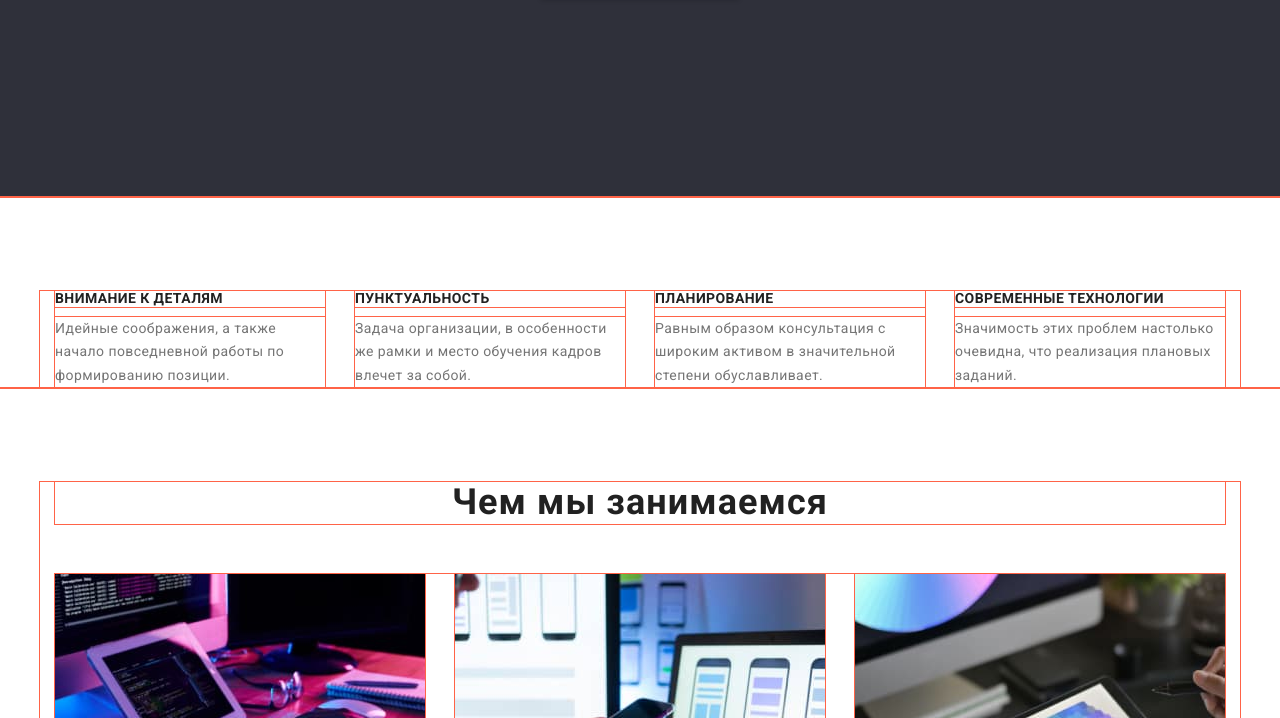
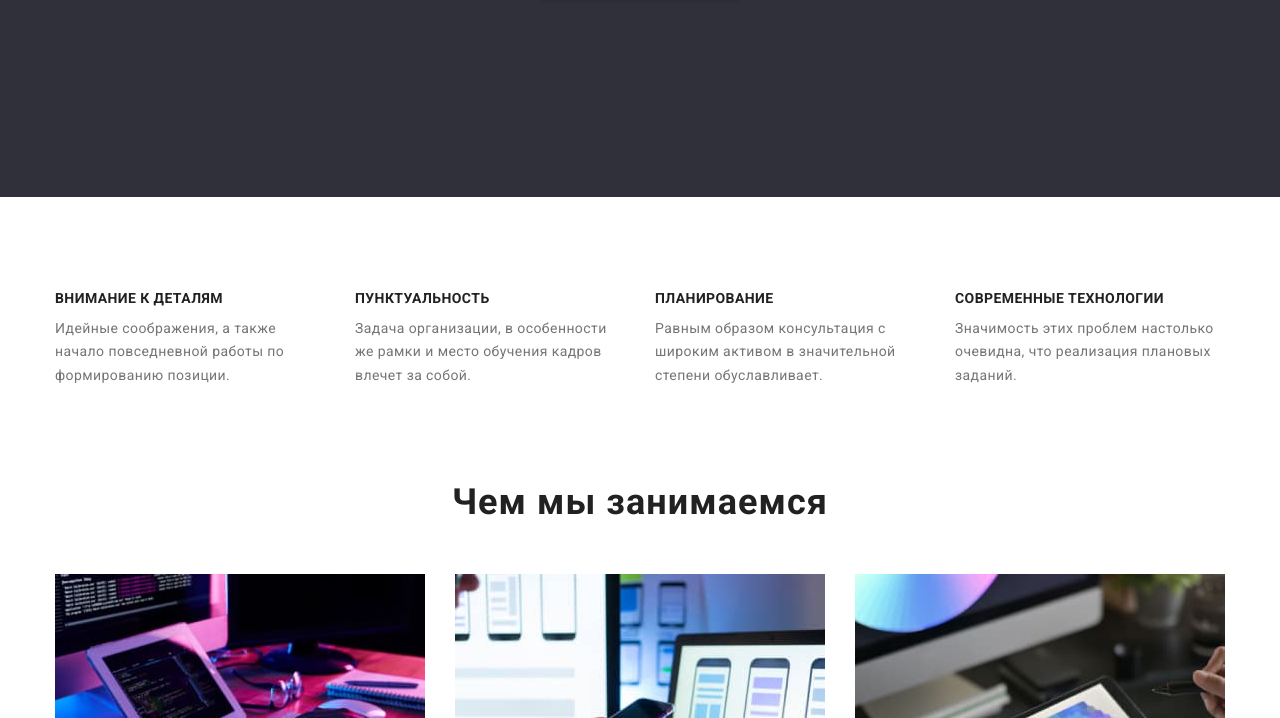
Before and after one commit to EvgenyDibrovsky/goit-markup-hw-03, a plain HTML site: page index.html in a window 1280 px wide. Shown: the part 484-1202 px from the top of the page. Drawn offline with nearby package versions, Linux system fonts and the light colour scheme.

Commit message:
комит

```diff
--- a/css/styles.css
+++ b/css/styles.css
@@ -21,10 +21,6 @@
 
     --footer-font-white: #ffffff;
     --footer-font-white-transparent: rgba(255, 255, 255, 0.6);
-}
-
-*  {
-    outline: 1px solid tomato;
 }
 
 body {
```
